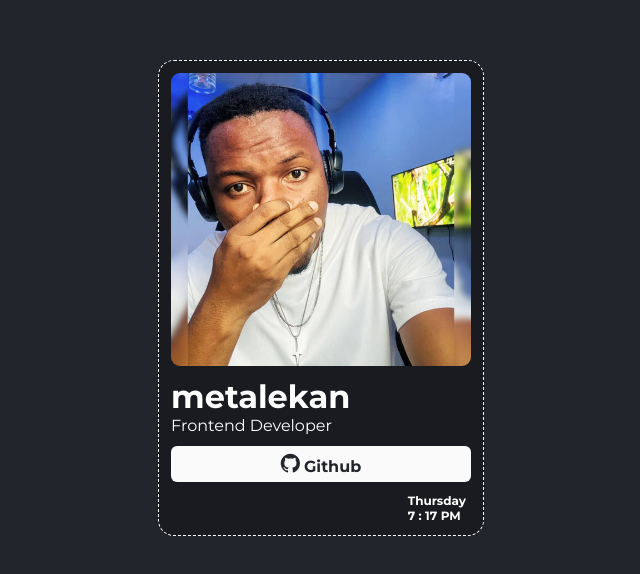
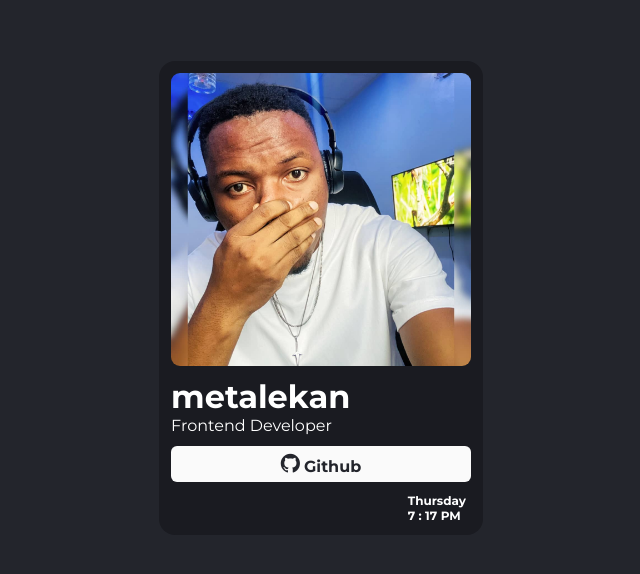
Before and after one commit to metalekan/HGNX, a plain HTML site: page index.html in a window 1280 px wide. Shown: the part 102-676 px from the top of the page, without its empty margins (319-959 px from the left). Drawn offline with nearby package versions, Linux system fonts and the light colour scheme.

Commit message:
new commit

```diff
--- a/style.css
+++ b/style.css
@@ -27,7 +27,6 @@ a {
     justify-content: space-between;
     background-color: #1a1b21;
     padding: 0.75rem;
-    border: 1px dashed;
     border-radius: 16px;
     color: #ffffff;
 }
```
